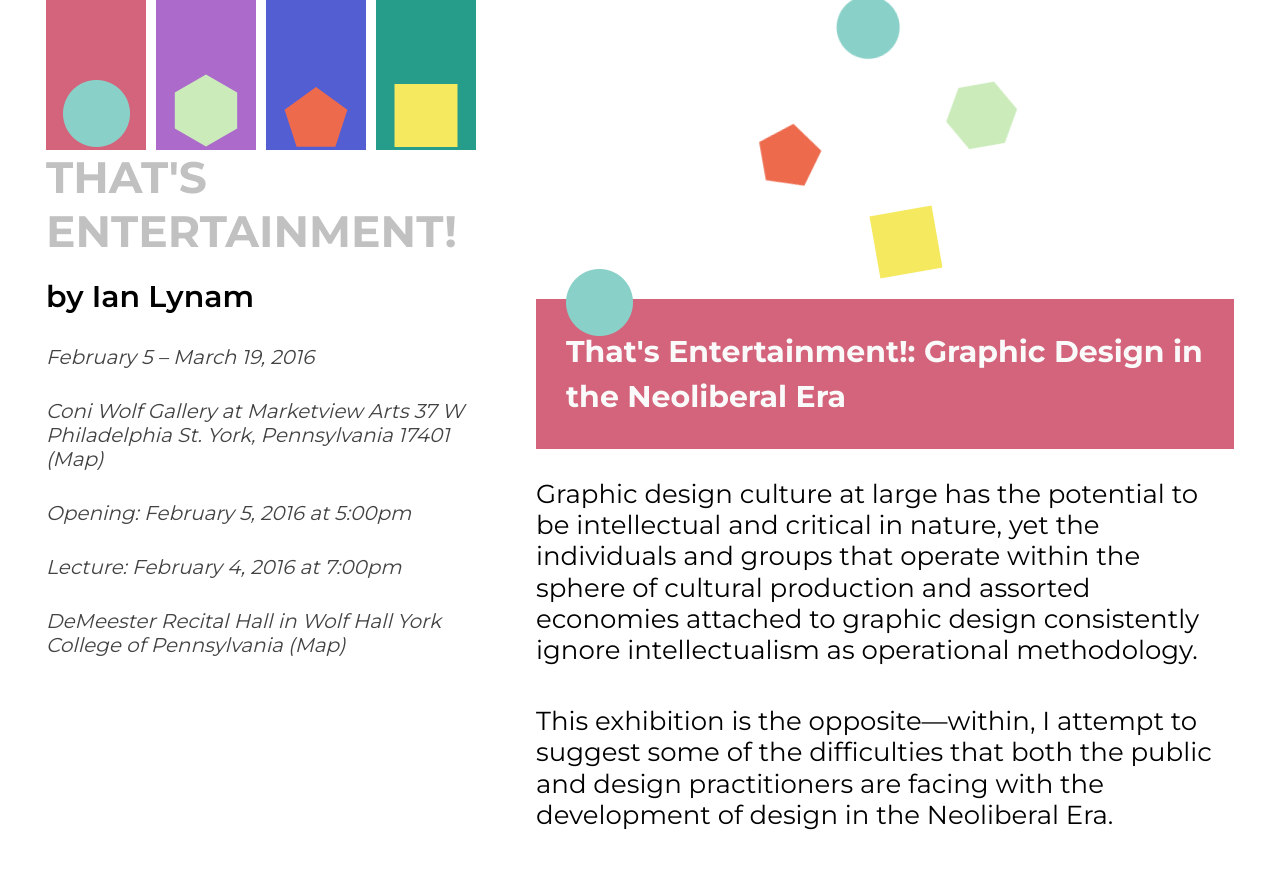
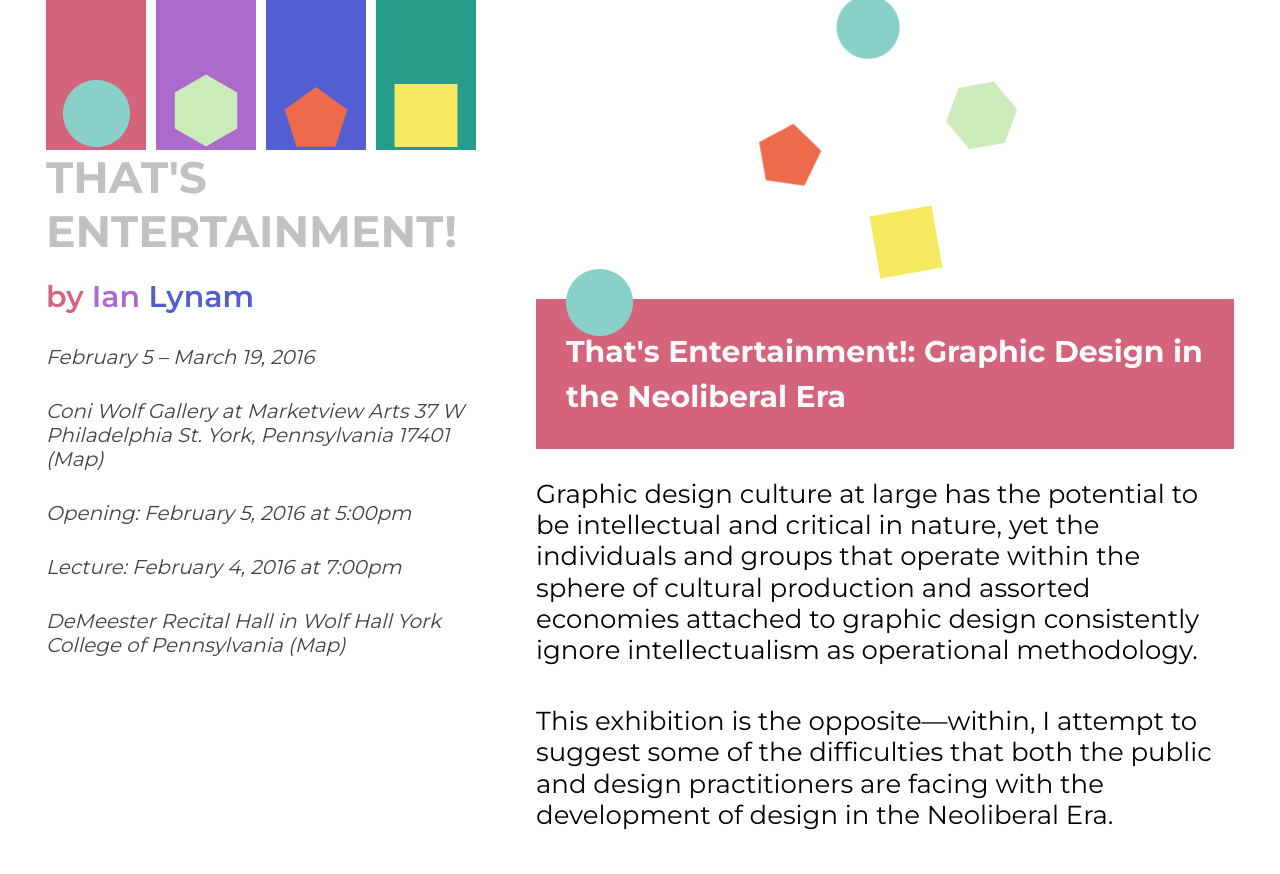
Before and after one commit to Lucine0508/SPREAD, a plain HTML site: page index.html in a window 1280 px wide. Shown: the top 874 px of the page. Drawn offline with Linux system fonts and the light colour scheme.

Commit message:
Author name colored

```diff
--- a/index.html
+++ b/index.html
@@ -56,7 +56,11 @@
       <div class="head-section">
         <h1 class="heading-text">THAT'S
           ENTERTAINMENT!</h1>
-        <div class="author">by Ian Lynam</div>
+        <div class="author">
+          <font color="#D3647B">by</font>
+          <font color="#AC6ACB">Ian</font>
+          <font color="#535ED">Lynam</font>
+        </div>
         <ul class="items">
           <li>February 5 – March 19, 2016</li>
 
```
